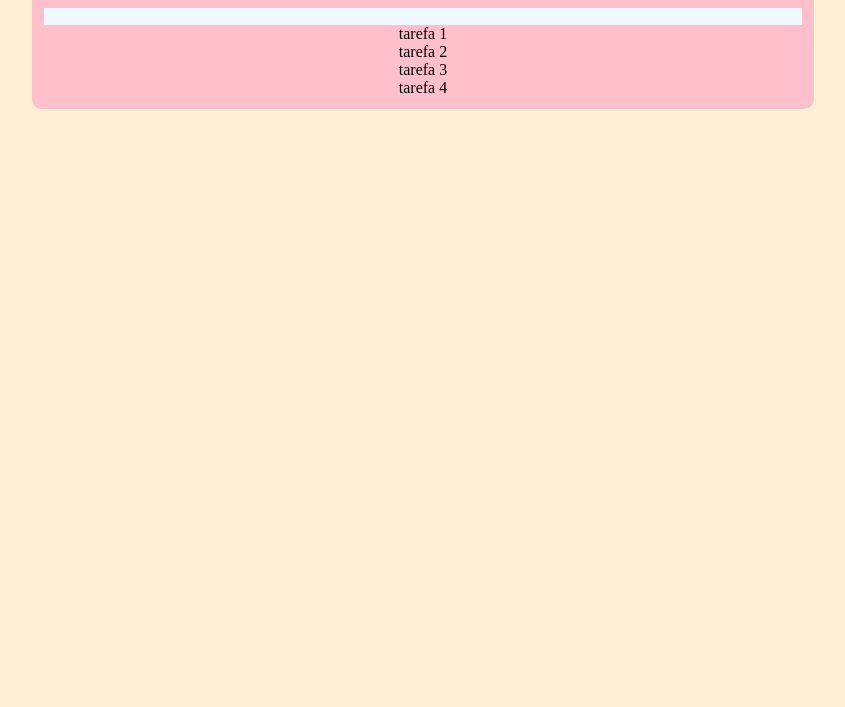
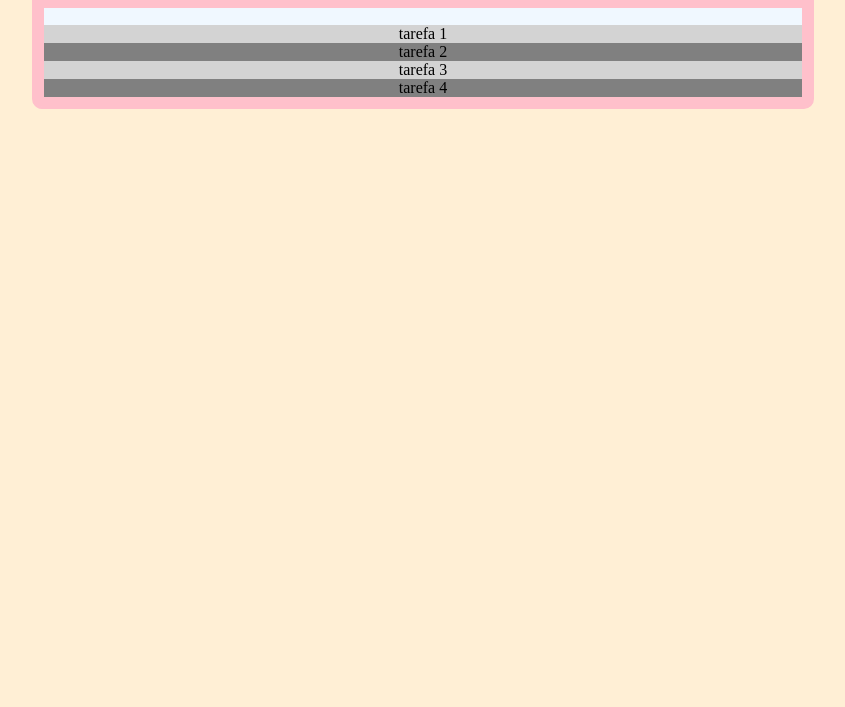
Before and after one commit to Saviolbn/Afazeres, a plain HTML site: page index.html in a window 1280 px wide. Shown: the part 93-800 px from the top of the page, without its empty margins (217-1062 px from the left). Drawn offline with Linux system fonts and the light colour scheme.

Commit message:
cores alternadas a lista

```diff
--- a/styles.css
+++ b/styles.css
@@ -33,3 +33,9 @@ li,ul{
     padding: 0;
     margin: 0;
 }
+li:nth-child(odd){
+    background-color: lightgray;
+}
+li:nth-child(even){
+    background-color: gray;
+}
```
